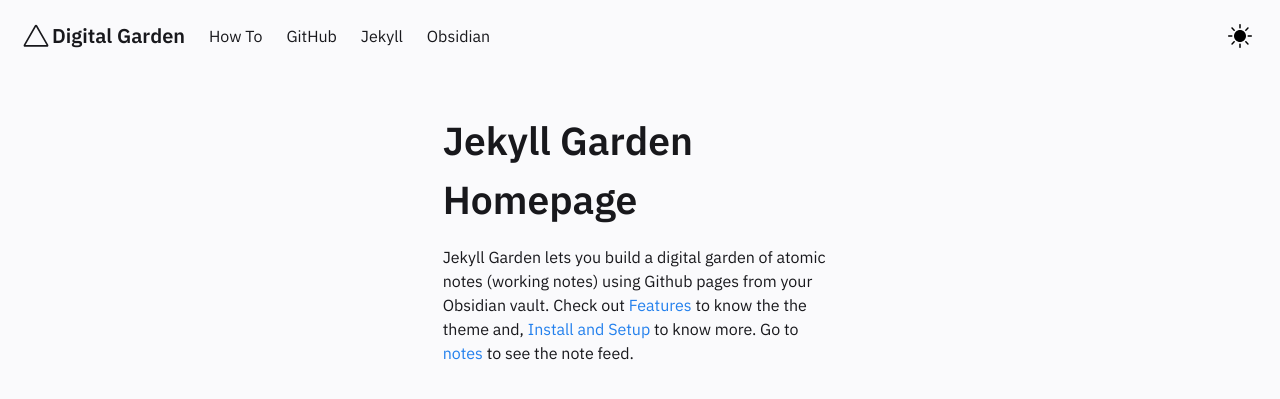
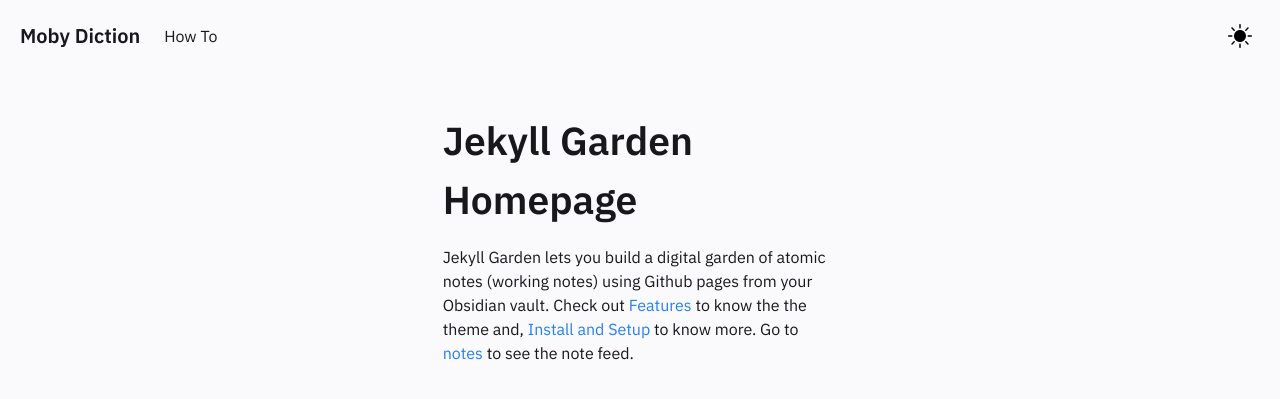
Before and after one commit to djdrysdale/djdrysdale.github.io, a Jekyll site: the page built from pages/index.md, in a window 1280 px wide. Shown: the top 399 px of the page. Built offline with Jekyll 4.4.1, drawn with Linux system fonts in a browser that asks for light colours.

Commit message:
Header update

```diff
--- a/_includes/Header.html
+++ b/_includes/Header.html
@@ -32,10 +32,7 @@
 <nav class="navbar is-transparent" role="navigation" aria-label="main navigation">
     <div class="navbar-brand">
       <a class="navbar-item" href="../index.html">
-        <svg width="32" height="32" viewBox="0 0 80 80" fill="none" xmlns="http://www.w3.org/2000/svg">
-          <path fill-rule="evenodd" clip-rule="evenodd" d="M36.9477 13.7742C38.3043 11.4086 41.6957 11.4086 43.0523 13.7742L70.5226 61.6774C71.8791 64.043 70.1834 67 67.4703 67H12.5297C9.81658 67 8.12089 64.043 9.47744 61.6774L36.9477 13.7742ZM40 16.9677L13.7506 62.7419H66.2494L40 16.9677Z" fill="var(--text-main)"/>
-        </svg>
-        <h4>Digital Garden</h4>
+        <h4>Moby Diction</h4>
       </a>
       <div class="navbar-item navbar-dark-mode__mobile is-hidden-tablet" onclick="modeSwitcher()">
         <div class="buttons">
@@ -58,15 +55,6 @@
         <a href="../posts/how-to"  class="navbar-item">
           How To
         </a>
-        <a href="https://github.com/Jekyll-Garden/jekyll-garden.github.io" target="_blank" class="navbar-item">
-          GitHub
-        </a>
-        <a href="https://jekyllrb.com/" target="_blank"  class="navbar-item">
-          Jekyll
-        </a>
-        <a href="https://obsidian.md/"  target="_blank" class="navbar-item">
-          Obsidian
-        </a>
       </div>
       <div class="navbar-end is-hidden-mobile" onclick="modeSwitcher()" >
         <div class="navbar-item">
```
Also changed, not shown: 1 other file.
